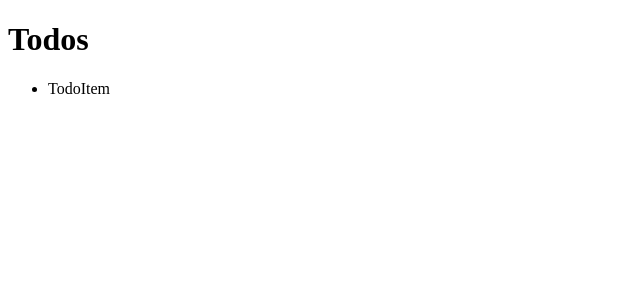
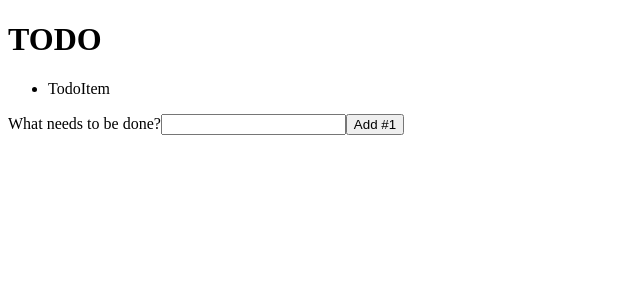
Before and after one commit to purple4pur/react-practice-todo, a React (Create React App) app: page / in a window 1280 px wide. Shown: the top 300 px of the page, without its empty margins (0-640 px from the left). Built offline with nearby package versions, Linux system fonts and the light colour scheme.

Commit message:
add TodoInput and get inputs in App.js

```diff
--- a/src/App.js
+++ b/src/App.js
@@ -1,14 +1,28 @@
 import React, { Component } from 'react'
 import {
-  TodoList
+  TodoList,
+  TodoInput
 } from './components'
 
 export default class App extends Component {
+  constructor(props) {
+    super(props)
+
+    this.state = {
+       id: 1
+    }
+  }
+
+  handleClick = (txt) => {
+    console.log(txt)
+  }
+
   render() {
     return (
       <>
-        <h1>Todos</h1>
+        <h1>TODO</h1>
         <TodoList />
+        <TodoInput id={this.state.id} click={this.handleClick} />
       </>
     )
   }
--- /dev/null
+++ b/src/components/TodoInput/index.js
@@ -0,0 +1,31 @@
+import React, { Component } from 'react'
+
+export default class TodoInput extends Component {
+  constructor(props) {
+    super(props)
+
+    this.state = {
+      inputValue: ''
+    }
+  }
+
+  getTxt = (e) => {
+    this.setState({
+      inputValue: e.currentTarget.value
+    })
+  }
+
+  click = () => {
+    this.props.click(this.state.inputValue)
+  }
+
+  render() {
+    return (
+      <>
+        <span>What needs to be done?</span>
+        <input type="text" value={this.state.inputValue} onChange={this.getTxt} />
+        <button onClick={this.click}>Add #{this.props.id}</button>
+      </>
+    )
+  }
+}
--- a/src/components/index.js
+++ b/src/components/index.js
@@ -1 +1,2 @@
 export { default as TodoList } from './TodoList'
+export { default as TodoInput } from './TodoInput'
```
